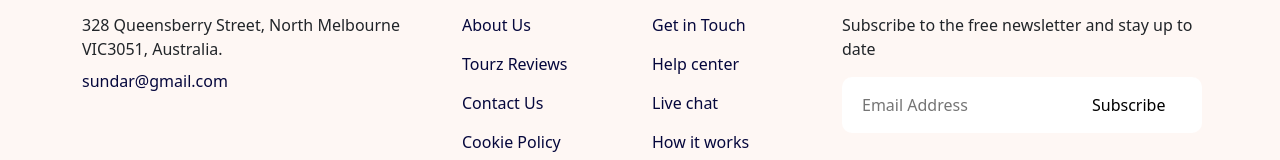
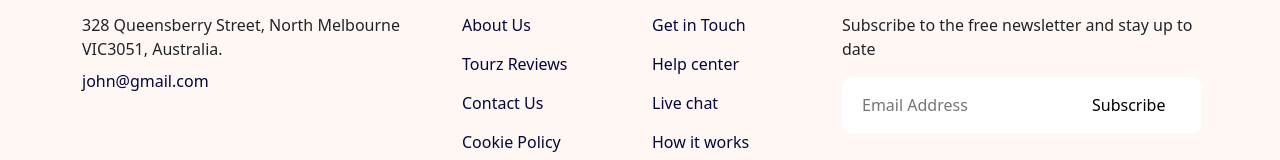
Before and after one commit to Development-Eghai/travel_crm_frontend, a React (Vite) app: page / in a window 1280 px wide. Shown: the part 5044-5204 px from the top of the page. Built offline with nearby package versions, Linux system fonts and the light colour scheme.

Commit message:
email chanhe

```diff
--- a/src/pages/user/component/Footer.jsx
+++ b/src/pages/user/component/Footer.jsx
@@ -37,27 +37,27 @@ const Footer = () => {
                   <h5 className='footer-column-heading'>Contact</h5>
                   <p className='mb-2'>328 Queensberry Street, North Melbourne VIC3051,
                     Australia.</p>
-                  <a href='emailto:sundar@gmail.com'>sundar@gmail.com</a>
+                  <a href='emailto:john@gmail.com'>john@gmail.com</a>
                 </div>
               </div>
 
               <div className="col-lg-2 col-md-3 col-6">
                 <div className='footer-column-two footer-anchor-main d-flex flex-column'>
                   <h5 className='footer-column-heading'>Company</h5>
-                  <a href='emailto:sundar@gmail.com'>About Us</a>
-                  <a href='emailto:sundar@gmail.com'>Tourz Reviews</a>
-                  <a href='emailto:sundar@gmail.com'>Contact Us</a>
-                  <a href='emailto:sundar@gmail.com'>Cookie Policy</a>
+                  <a href='emailto:john@gmail.com'>About Us</a>
+                  <a href='emailto:john@gmail.com'>Tourz Reviews</a>
+                  <a href='emailto:john@gmail.com'>Contact Us</a>
+                  <a href='emailto:john@gmail.com'>Cookie Policy</a>
                 </div>
               </div>
 
               <div className="col-lg-2 col-md-3 col-6">
                 <div className='footer-column-two footer-anchor-main d-flex flex-column'>
                   <h5 className='footer-column-heading'>Support</h5>
-                  <a href='emailto:sundar@gmail.com'>Get in Touch</a>
-                  <a href='emailto:sundar@gmail.com'>Help center</a>
-                  <a href='emailto:sundar@gmail.com'>Live chat</a>
-                  <a href='emailto:sundar@gmail.com'>How it works</a>
+                  <a href='emailto:john@gmail.com'>Get in Touch</a>
+                  <a href='emailto:john@gmail.com'>Help center</a>
+                  <a href='emailto:john@gmail.com'>Live chat</a>
+                  <a href='emailto:john@gmail.com'>How it works</a>
                 </div>
               </div>
 
```
Also changed, not shown: 1 other file (tests, documents, lock files or other folders).
